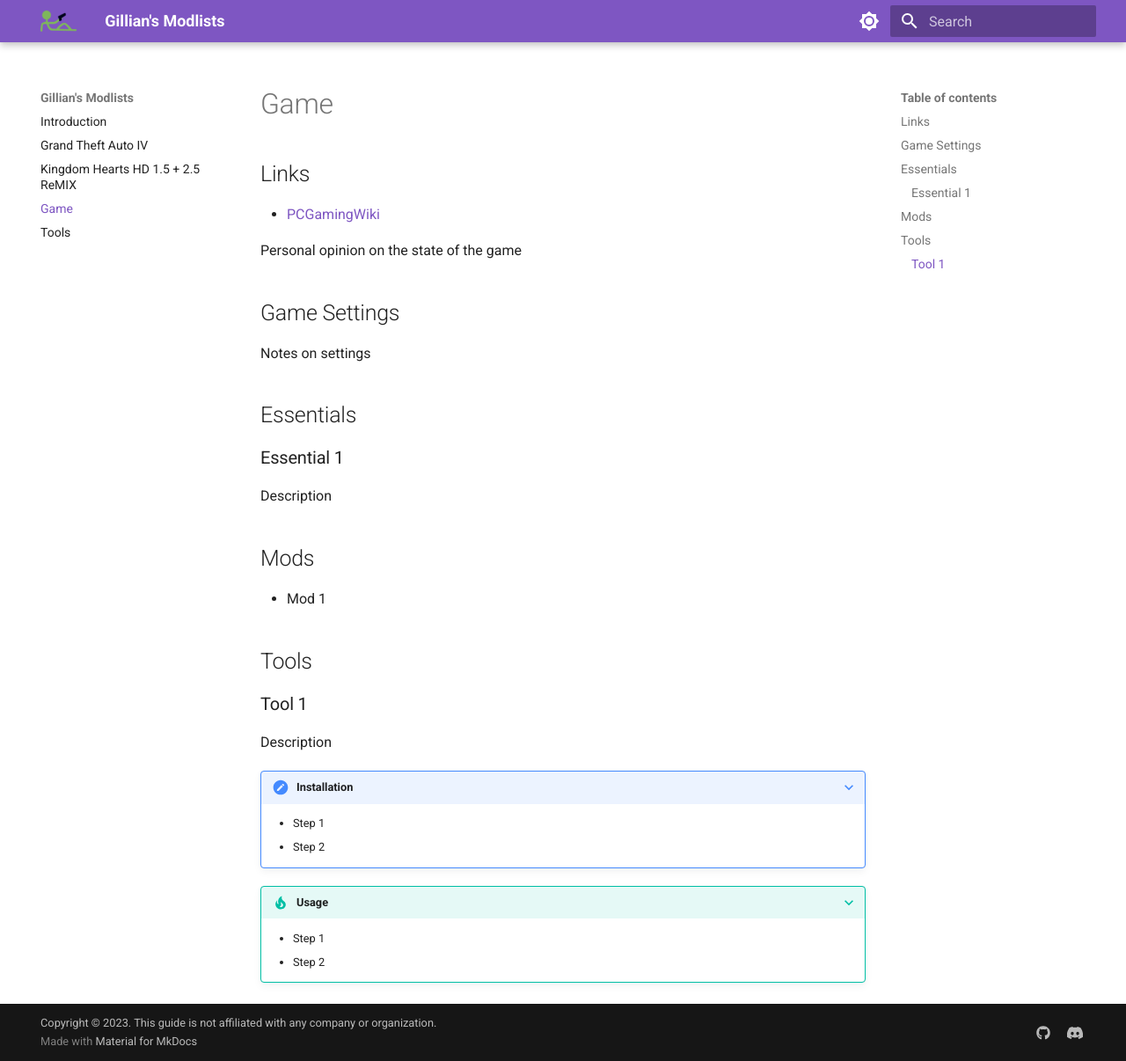
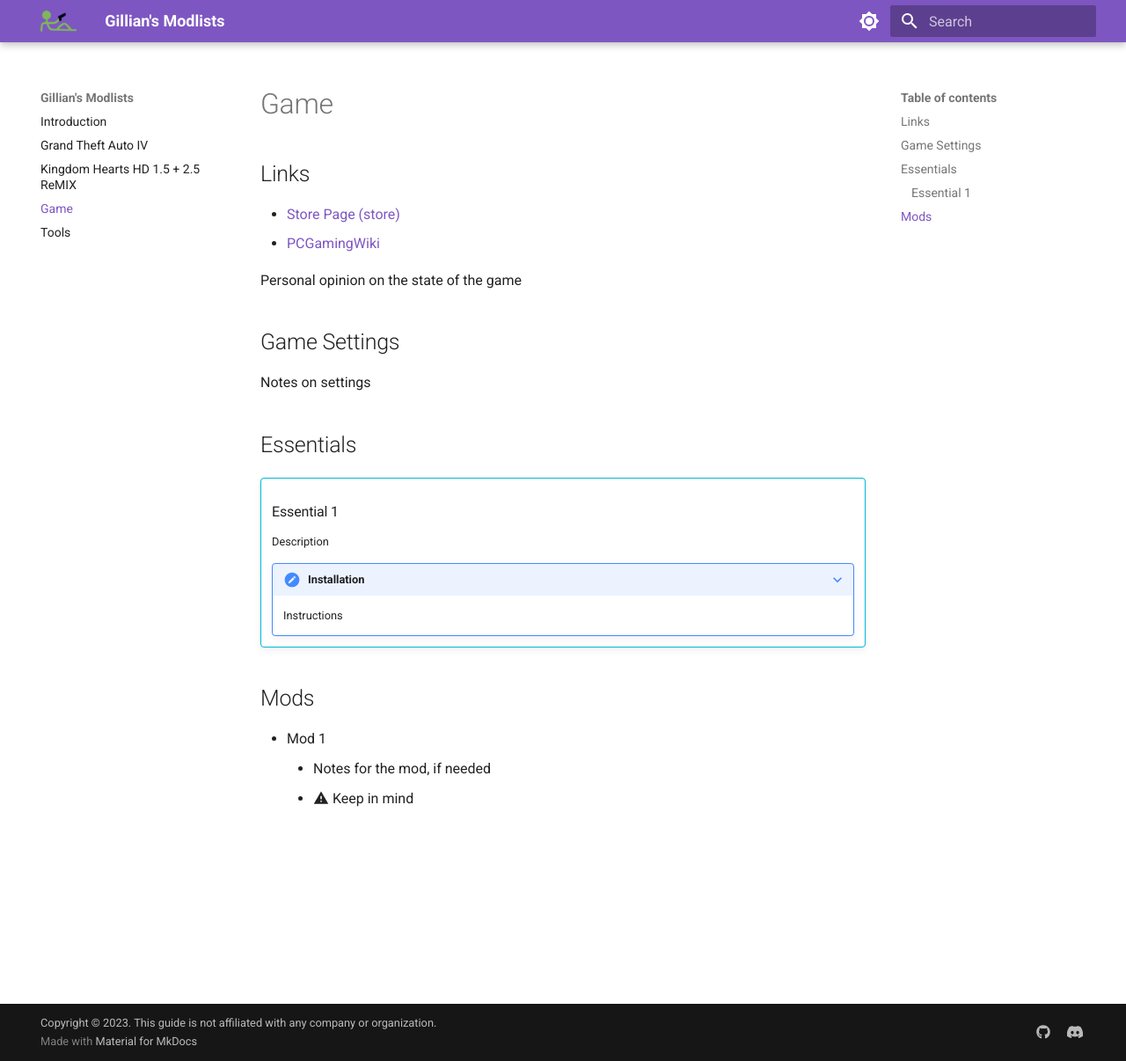
Before and after one commit to gillian-modlists/gillian-modlists.github.io, an MkDocs documentation site: the page built from docs/template.md, in a window 1280 px wide and 1206 px high. Shown: the whole window at 88% size. Built offline with MkDocs 1.6.1 and Material for MkDocs 9.7.7, drawn with Linux system fonts in a browser that asks for light colours.

Commit message:
try this?...

```diff
--- a/docs/template.md
+++ b/docs/template.md
@@ -3,6 +3,7 @@ description: Gillian's mod and/or tools list for game.
 
 # Game
 ## Links { data-search-exclude }
+- [Store Page (store)](link)
 - [PCGamingWiki](link)
 
 Personal opinion on the state of the game
@@ -11,18 +12,14 @@ Personal opinion on the state of the game
 Notes on settings
 
 ## Essentials { data-search-exclude }
-### Essential 1 { data-search-exclude }
-Description
+!!! info ""
+    ### Essential 1 { data-search-exclude }
+    Description
+
+    ???+ note "Installation"
+        Instructions
 
 ## Mods { data-search-exclude }
 * Mod 1
-
-## Tools { data-search-exclude }
-### Tool 1 { data-search-exclude }
-Description
-???+ note "Installation"
-    - Step 1
-    - Step 2
-???+ tip "Usage"
-    - Step 1
-    - Step 2
+    * Notes for the mod, if needed
+    * :material-alert: Keep in mind
```
Also changed, not shown: docs/kingdom-hearts-hd-1.5-plus-2.5-remix.md (+19 -19 lines).
